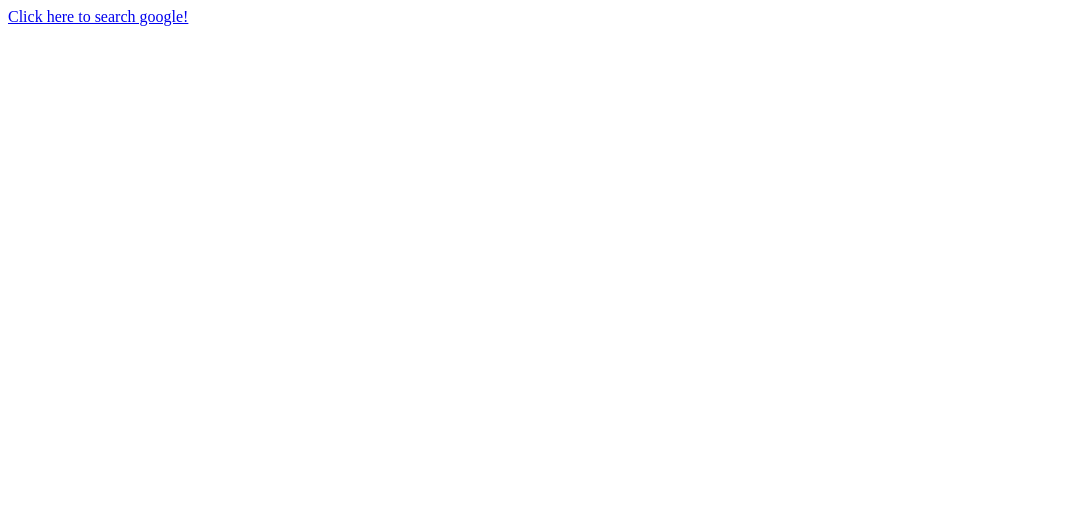
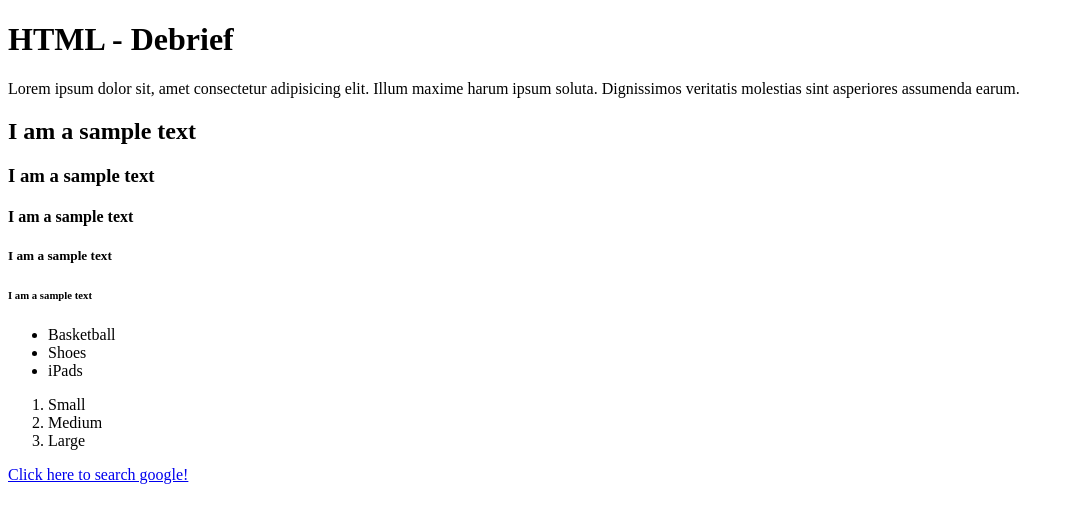
Before and after one commit to thePP5/HTML-Debreif, a plain HTML site: page HTML-Debrief/index.html in a window 1280 px wide. Shown: the whole page, without its empty margins (0-1074 px from the left). Drawn offline with Linux system fonts and the light colour scheme.

Commit message:
Please add my changes to the index.html combined with Ethan's work

```diff
--- a/HTML-Debrief/index.html
+++ b/HTML-Debrief/index.html
@@ -6,7 +6,25 @@
     <meta name="viewport" content="width=device-width, initial-scale=1.0">
     <title>HTML-Debrief</title>
 </head>
-<body>
+    <body>
+    <div class="main-container">
+        <h1>HTML - Debrief</h1>
+        <p>Lorem ipsum dolor sit, amet consectetur adipisicing elit. Illum maxime harum ipsum soluta. Dignissimos veritatis molestias sint asperiores assumenda earum.</p>
+        <h2>I am a sample text</h2>
+        <h3>I am a sample text</h3>
+        <h4>I am a sample text</h4>
+        <h5>I am a sample text</h5>
+        <h6>I am a sample text</h6>
+        <ul class="unordered-list">
+            <li>Basketball</li>
+            <li>Shoes</li>
+            <li>iPads</li>
+        </ul>
+        <ol>
+            <li>Small</li>
+            <li>Medium</li>
+            <li>Large</li>
+        </ol>
     <footer>
         <a href="google.com">Click here to search google!</a>
         <table>
@@ -20,5 +38,6 @@
             </tr>
         </table>
     </footer>
+        </div>
 </body>
 </html>
```
